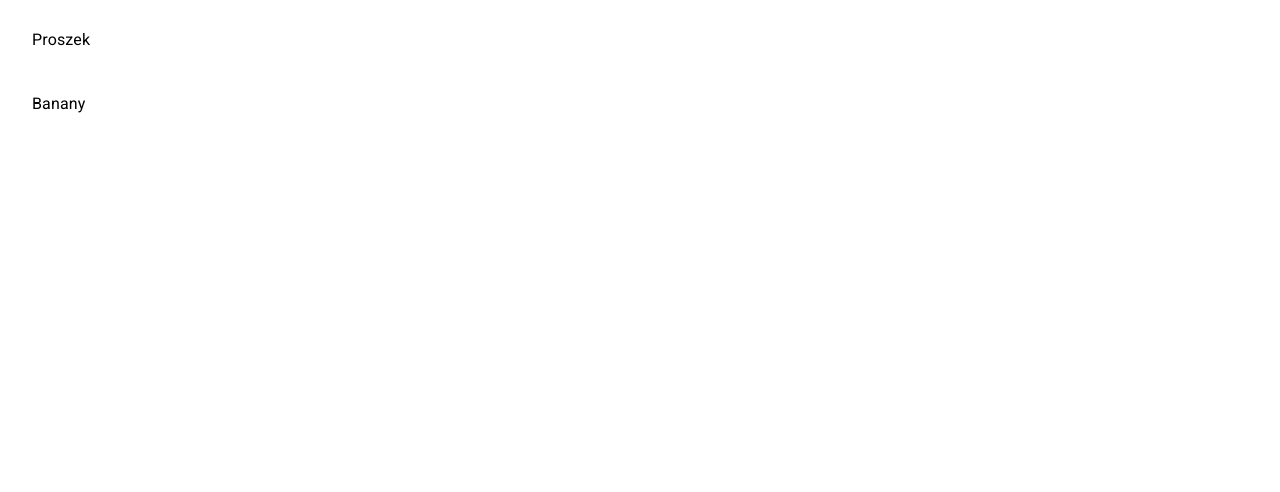
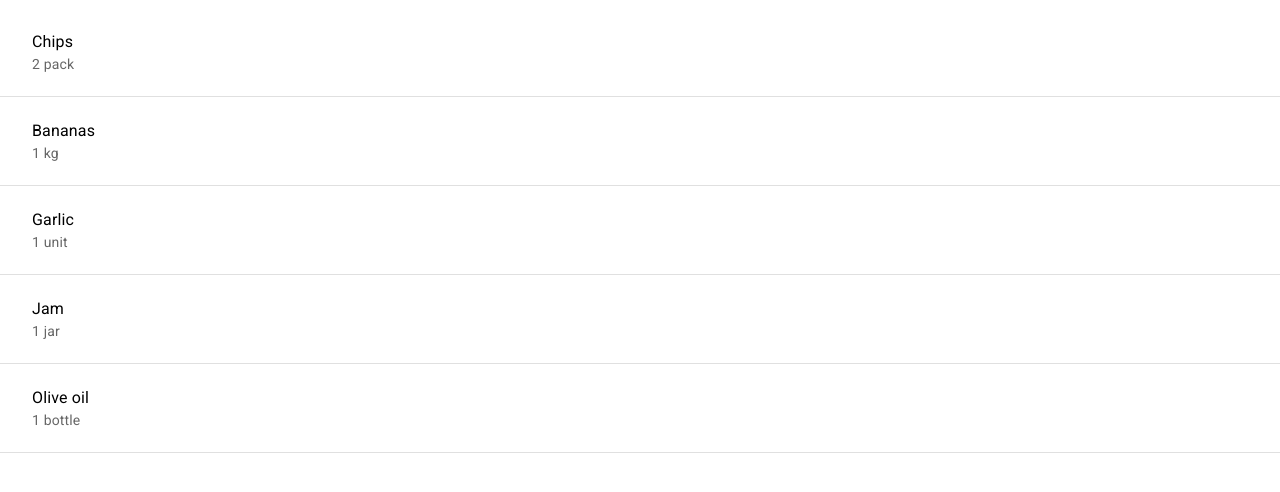
Before and after one commit to cytrowski-mentoring/inventory, a React (Create React App) app: page / in a window 1280 px wide. Shown: the top 492 px of the page. Built offline with nearby package versions, Linux system fonts and the light colour scheme.

Commit message:
Adding units, products and notes

```diff
--- a/src/App.tsx
+++ b/src/App.tsx
@@ -3,8 +3,9 @@ import List from "@mui/material/List";
 import ListItem from "@mui/material/ListItem";
 import ListItemButton from "@mui/material/ListItemButton";
 import ListItemText from "@mui/material/ListItemText";
+import { Divider } from "@mui/material";
 
-type Unit = "pack" | "kg";
+type Unit = "pack" | "kg" | "unit" | "jar" | "bottle";
 
 interface InventoryItem {
   id: number;
@@ -14,9 +15,17 @@ interface InventoryItem {
 }
 
 const currentInventory: InventoryItem[] = [
-  { id: 1, name: "Proszek", quantity: 2, unit: "pack" },
-  { id: 2, name: "Banany", quantity: 1, unit: "kg" },
+  { id: 1, name: "Chips", quantity: 2, unit: "pack" },
+  { id: 2, name: "Bananas", quantity: 1, unit: "kg" },
+  { id: 3, name: "Garlic", quantity: 1, unit: "unit" },
+  { id: 4, name: "Jam", quantity: 1, unit: "jar" },
+  { id: 5, name: "Olive oil", quantity: 1, unit: "bottle" },
 ];
+
+// optional: additional unit i.e. bottle - alcohol 1000 ml/ soy sayce 200 ml
+// pack - 10 "units of" eggs, 300g of chips, 200ml yogurt
+// kg - 3 avocados
+// problem - updating inventory by all units applied
 
 function App() {
   return (
@@ -24,11 +33,17 @@ function App() {
       <List>
         {currentInventory.map((item) => {
           return (
-            <ListItem>
-              <ListItemButton>
-                <ListItemText primary={item.name} />
-              </ListItemButton>
-            </ListItem>
+            <>
+              <ListItem>
+                <ListItemButton>
+                  <ListItemText
+                    primary={item.name}
+                    secondary={`${item.quantity}` + " " + `${item.unit}`}
+                  />
+                </ListItemButton>
+              </ListItem>
+              <Divider />
+            </>
           );
         })}
       </List>
```
